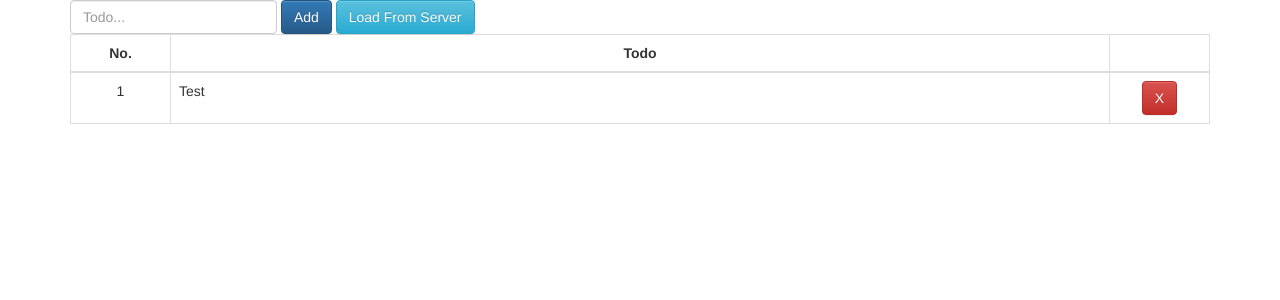
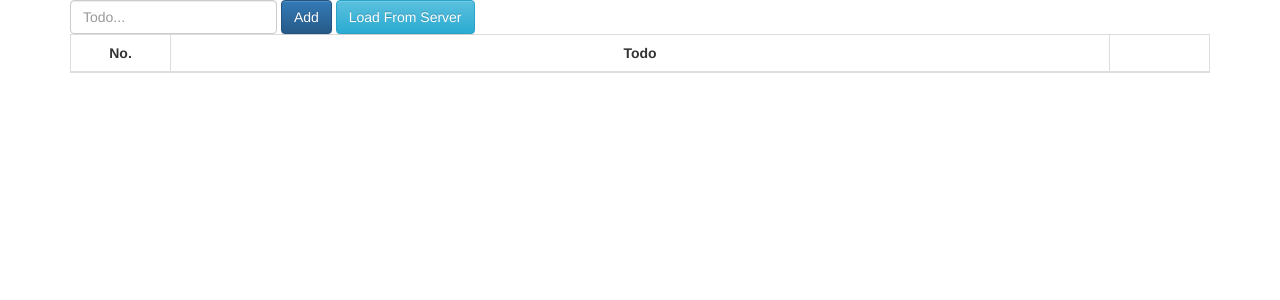
Before and after one commit to bbandydd/React_Todolist_Demo, a React app: page / in a window 1280 px wide. Shown: the top 300 px of the page. Built offline with nearby package versions, Linux system fonts and the light colour scheme.

Commit message:
5. TodoList - add todos

```diff
--- a/src/components/App.js
+++ b/src/components/App.js
@@ -6,13 +6,20 @@ import TodoList from './TodoList/TodoList';
 export default class App extends Component {
     constructor() {
         super();
+        this.state = {
+            todos: [],
+        };
     }
 
     render() {
+        const { todos } = this.state;
+
         return (
             <div className="container">
                 <AddTodo />
-                <TodoList />
+                <TodoList
+                    todos={todos}
+                />
             </div>
         );
     }
--- a/src/components/TodoList/TodoList.js
+++ b/src/components/TodoList/TodoList.js
@@ -7,6 +7,8 @@ export default class TodoList extends Component {
     }
 
     render() {
+        const { todos } = this.props;
+
         return (
             <Table bordered>
                 <thead>
@@ -17,17 +19,19 @@ export default class TodoList extends Component {
                     </tr>
                 </thead>
                 <tbody>
-                    <tr>
+                    { todos.map((todo, idx) => (
+                        <tr key={`todo_${idx}`}>
                             <td className="text-center">
-                            1
+                                {idx + 1}
                             </td>
                             <td>
-                            Test
+                                {todo.text}
                             </td>
                             <td className="text-center">
                                 <Button bsStyle="danger">X</Button>
                             </td>
-                    </tr>
+                        </tr>)
+                    )}
                 </tbody>
             </Table>
         );
```
Lines whose indentation alone changed are shown as unchanged.
